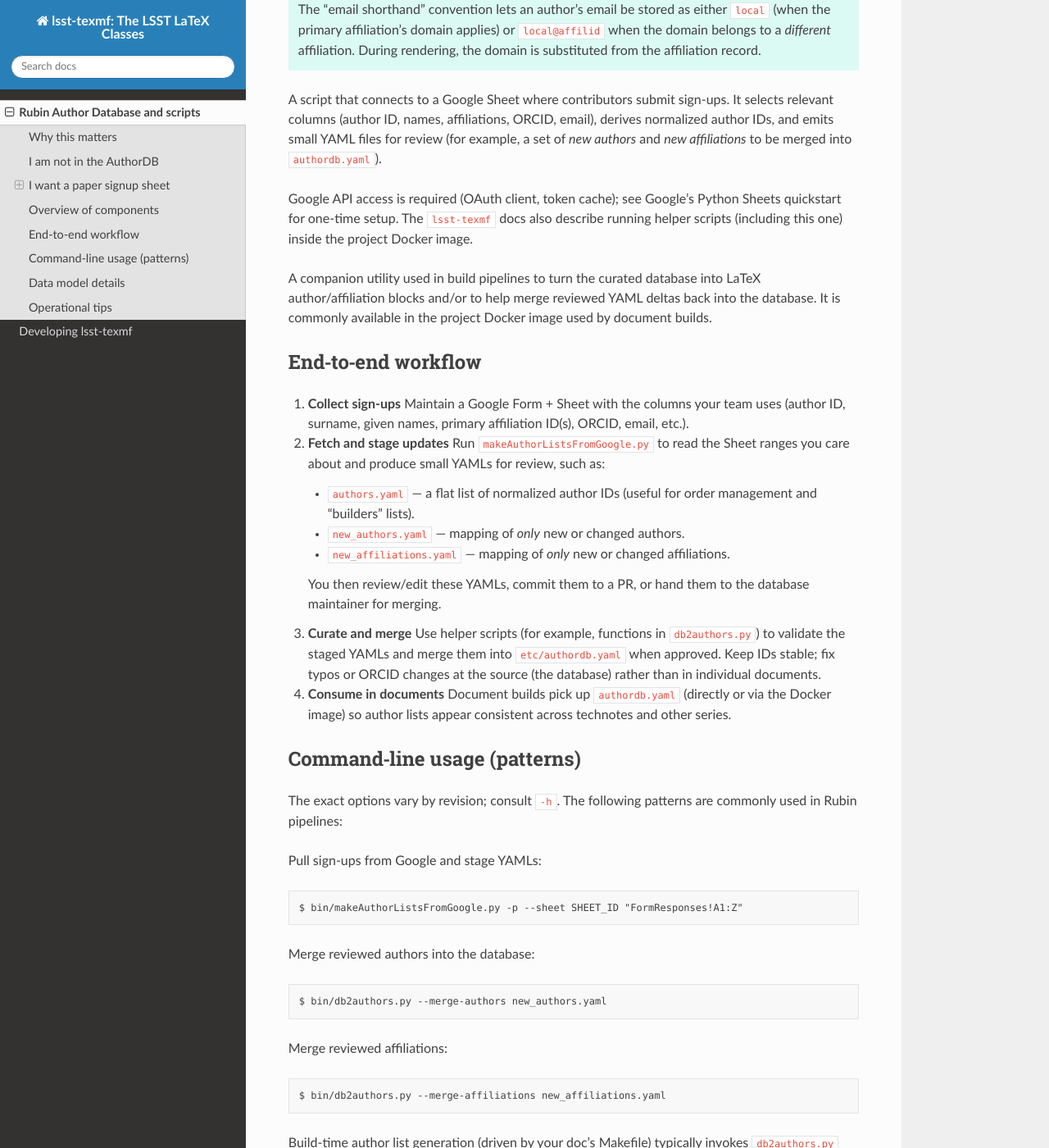
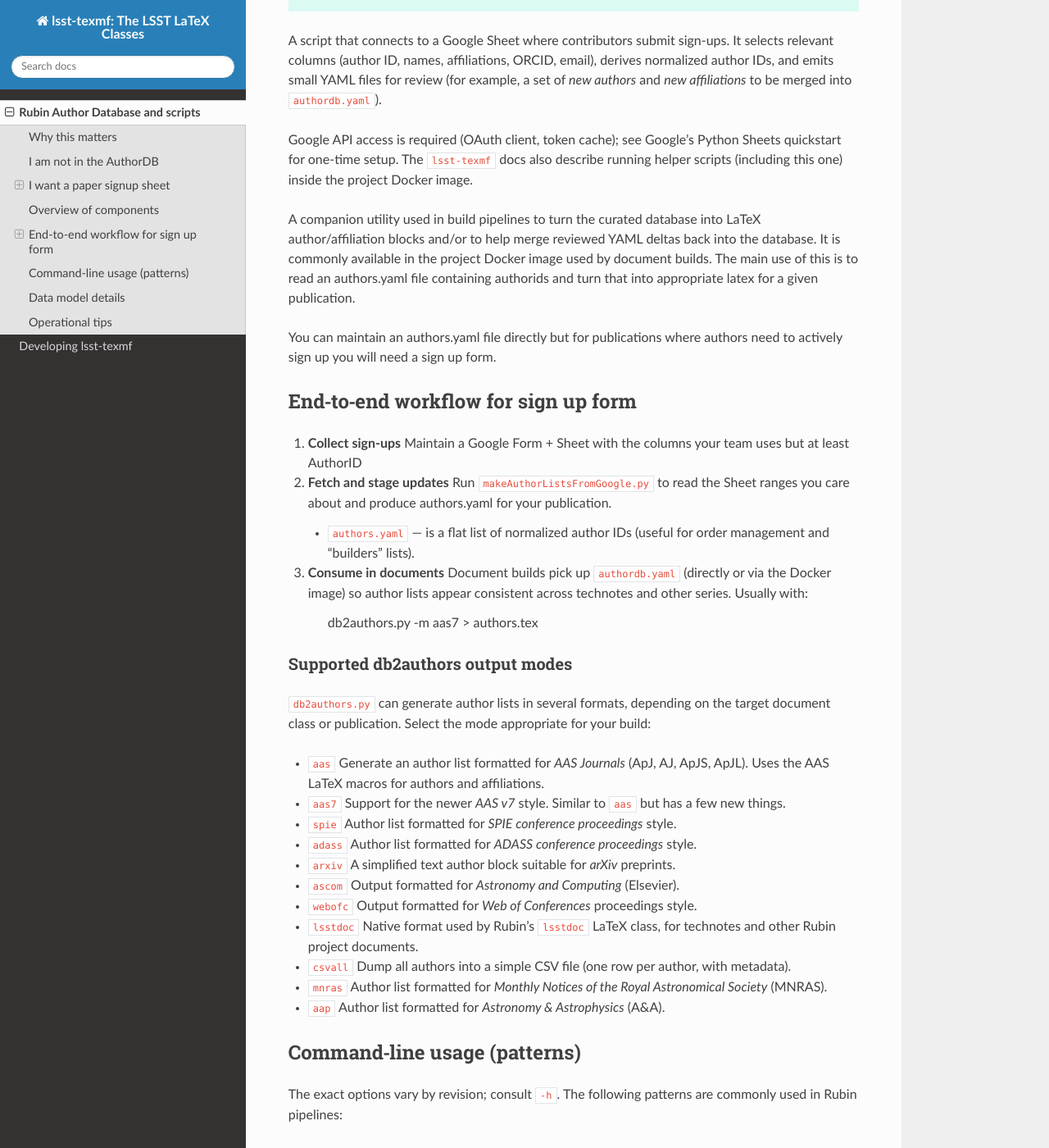
Before and after one commit to lsst/lsst-texmf, a Sphinx documentation site: the page built from docs/authordb.rst, in a window 1280 px wide and 1400 px high, scrolled down 3398 px. Shown: the whole window at 82% size. Built offline with Sphinx 7.4.7 and the Read the Docs theme 3.1.0, drawn with Linux system fonts in a browser that asks for light colours; pages that are not in the unit, such as notebooks, are missing from menus; the version number could not be read and is left out; some of the changed text lies outside the part shown.

Commit message:
Tim's comments

```diff
--- a/docs/authordb.rst
+++ b/docs/authordb.rst
@@ -31,8 +31,9 @@
 lets you search easily for your name in the Author DB.
 Your author id is int he left column.
 
-If you are not in the list sign up using `this google form <https://forms.gle/KerayScYggLf2od3A>`_.
-It will take 24 hours to process via the github nightly action.
+If you are not in the list sign up using  the google form
+which is bookmarked in Slack `#all-users <https://rubin-obs.slack.com/archives/C02SVMGUC>`_.
+It will take at least 24 hours to process via the github nightly action.
 
 I want a paper signup sheet
 ===========================
@@ -131,6 +127,8 @@
 
 * **Authors**: keyed by a stable *author ID* (usually ``surname`` + initials,
   lowercase). Each entry carries canonical names and identifiers.
+  Upper case author IDs are reserved for "collaboration" authors.
+
 * **Affiliations**: keyed by short IDs (e.g., ``RubinObsC``), including the
   public institute name, a postal address, and (optionally) the email domain
   used to shorthand author emails.
@@ -175,8 +173,9 @@
 
    The “email shorthand” convention lets an author’s email be stored as either
    ``local`` (when the primary affiliation’s domain applies) or
-   ``local@affilid`` when the domain belongs to a *different* affiliation.
+   ``local@AffilID`` when the domain belongs to a *different* affiliation.
    During rendering, the domain is substituted from the affiliation record.
+   We discourage the use of full email addressed in this file as it is public.
 
 
 ``makeAuthorListsFromGoogle.py``
@@ -198,36 +197,76 @@
 LaTeX author/affiliation blocks and/or to help merge reviewed YAML deltas back
 into the database. It is commonly available in the project Docker image used
 by document builds.
+The main use of this is to read an authors.yaml file containing authorids and
+turn that into appropriate latex for a given publication.
 
+You can maintain an authors.yaml file directly but for publications where
+authors need to actively sign up you will need a sign up form.
 
-End‑to‑end workflow
-===================
+End‑to‑end workflow for sign up form
+=====================================
 
 1. **Collect sign‑ups**
-   Maintain a Google Form + Sheet with the columns your team uses (author ID,
-   surname, given names, primary affiliation ID(s), ORCID, email, etc.).
+   Maintain a Google Form + Sheet with the columns your team uses but
+   at least AuthorID
 
 2. **Fetch and stage updates**
    Run ``makeAuthorListsFromGoogle.py`` to read the Sheet ranges you care about
-   and produce small YAMLs for review, such as:
+   and produce authors.yaml for your publication.
 
-   * ``authors.yaml`` — a flat list of normalized author IDs (useful for
+   * ``authors.yaml`` — is a flat list of normalized author IDs (useful for
      order management and “builders” lists).
-   * ``new_authors.yaml`` — mapping of *only* new or changed authors.
-   * ``new_affiliations.yaml`` — mapping of *only* new or changed affiliations.
 
-   You then review/edit these YAMLs, commit them to a PR, or hand them to the
-   database maintainer for merging.
-
-3. **Curate and merge**
-   Use helper scripts (for example, functions in ``db2authors.py``) to validate
-   the staged YAMLs and merge them into ``etc/authordb.yaml`` when approved.
-   Keep IDs stable; fix typos or ORCID changes at the source (the database)
-   rather than in individual documents.
-
-4. **Consume in documents**
+3. **Consume in documents**
    Document builds pick up ``authordb.yaml`` (directly or via the Docker image)
    so author lists appear consistent across technotes and other series.
+   Usually with:
+
+   	db2authors.py -m aas7 > authors.tex
+
+Supported db2authors output modes
+~~~~~~~~~~~~~~~~~~~~~~~~~~~~~~~~~
+
+``db2authors.py`` can generate author lists in several formats, depending on
+the target document class or publication. Select the mode appropriate for your
+build:
+
+- ``aas``
+  Generate an author list formatted for *AAS Journals* (ApJ, AJ, ApJS, ApJL).
+  Uses the AAS LaTeX macros for authors and affiliations.
+
+- ``aas7``
+  Support for the newer *AAS v7* style. Similar to ``aas`` but
+  has a few new things.
+
+- ``spie``
+  Author list formatted for *SPIE conference proceedings* style.
+
+- ``adass``
+  Author list formatted for *ADASS conference proceedings* style.
+
+- ``arxiv``
+  A simplified text author block suitable for *arXiv* preprints.
+
+- ``ascom``
+  Output formatted for *Astronomy and Computing* (Elsevier).
+
+- ``webofc``
+  Output formatted for *Web of Conferences* proceedings style.
+
+- ``lsstdoc``
+  Native format used by Rubin’s ``lsstdoc`` LaTeX class, for technotes and
+  other Rubin project documents.
+
+- ``csvall``
+  Dump all authors into a simple CSV file (one row per author, with metadata).
+
+- ``mnras``
+  Author list formatted for *Monthly Notices of the Royal Astronomical Society*
+  (MNRAS).
+
+- ``aap``
+  Author list formatted for *Astronomy & Astrophysics* (A&A).
 
 
 Command‑line usage (patterns)
@@ -238,15 +277,19 @@
 
 Pull sign‑ups from Google and stage YAMLs::
 
-  $ bin/makeAuthorListsFromGoogle.py -p --sheet SHEET_ID "FormResponses!A1:Z"
+  $ bin/makeAuthorListsFromGoogle.py --signup -p --sheet SHEET_ID "FormResponses!A1:Z"
 
-Merge reviewed authors into the database::
+Pull new authors from AuthorDB new/update Google form and stage YAMLs::
 
-  $ bin/db2authors.py --merge-authors new_authors.yaml
+  $ bin/makeAuthorListsFromGoogle.py -skip `cat skip` --adb -p --sheet SHEET_ID "FormResponses!A1:Z"
 
-Merge reviewed affiliations::
+Merge reviewed authors into the database (this will update authordb.yaml - you need to PR it)::
 
-  $ bin/db2authors.py --merge-affiliations new_affiliations.yaml
+  $ bin/db2authors.py -m new_authors.yaml
+
+Merge reviewed affiliations (this will update authordb.yaml - you need to PR it)::
+
+  $ bin/db2authors.py -a new_affiliations.yaml
 
 Build‑time author list generation (driven by your doc’s Makefile) typically
 invokes ``db2authors.py`` inside the standard Docker image.
@@ -260,18 +303,12 @@
 
 * ``given_name``: string with LaTeX‑safe accents/macros.
 * ``family_name``: string with LaTeX‑safe accents/macros.
-* ``orcid``: 16‑digit ORCID iD (optional).
+* ``orcid``: 16‑digit ORCID iD, 4 groups of 4 numbers separated  by``-`` chars (optional).
 * ``email``: either ``local`` (uses primary affiliation’s domain) **or**
-  ``local@affilid`` (explicit cross‑affiliation domain).
+  ``local@AffilID`` (explicit cross‑affiliation domain).
 * ``affil``: list of affiliation IDs (primary first).
 * ``altaffil``: additional information that needs to be noted (e.g. Hubble Fellow, author is deceased, etc.). NOT actual affiliation. (optional)/
 
-
-
-
-
-
-(optional).
 
 Affiliation entries
 -------------------
@@ -298,7 +335,7 @@
 
 * **Email shorthand.** If an email domain is unique to an affiliation, prefer
   ``local`` for authors whose primary affiliation carries that domain; otherwise
-  use ``local@affilid``.
+  use ``local@AffilID``.
 
 * **Review new affiliations carefully.** The postal address and public
   institute name are used in rendered front‑matter; get them right before
```
Also changed, not shown: other parts of docs/authordb.rst (+1 -6 lines).
